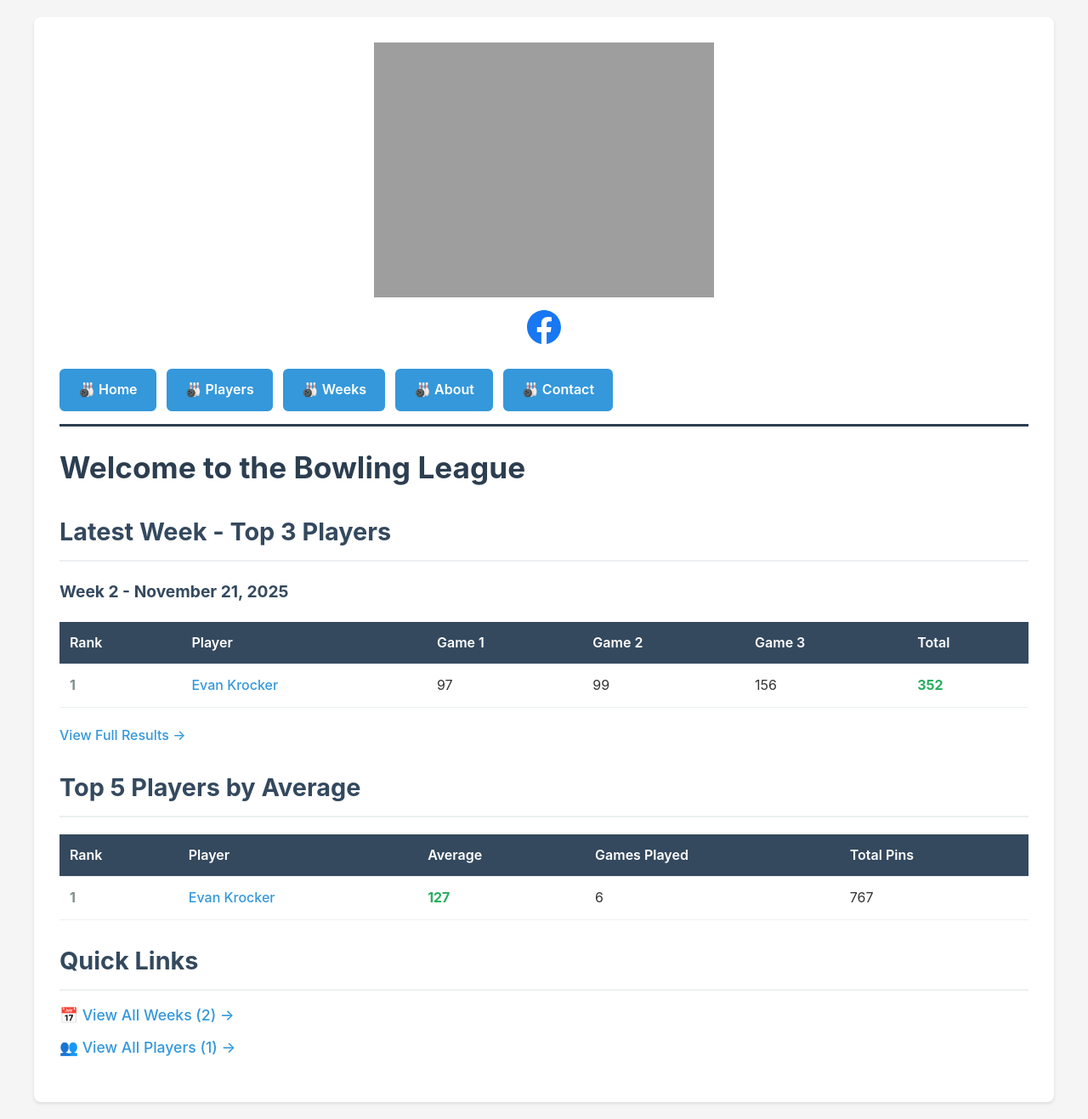
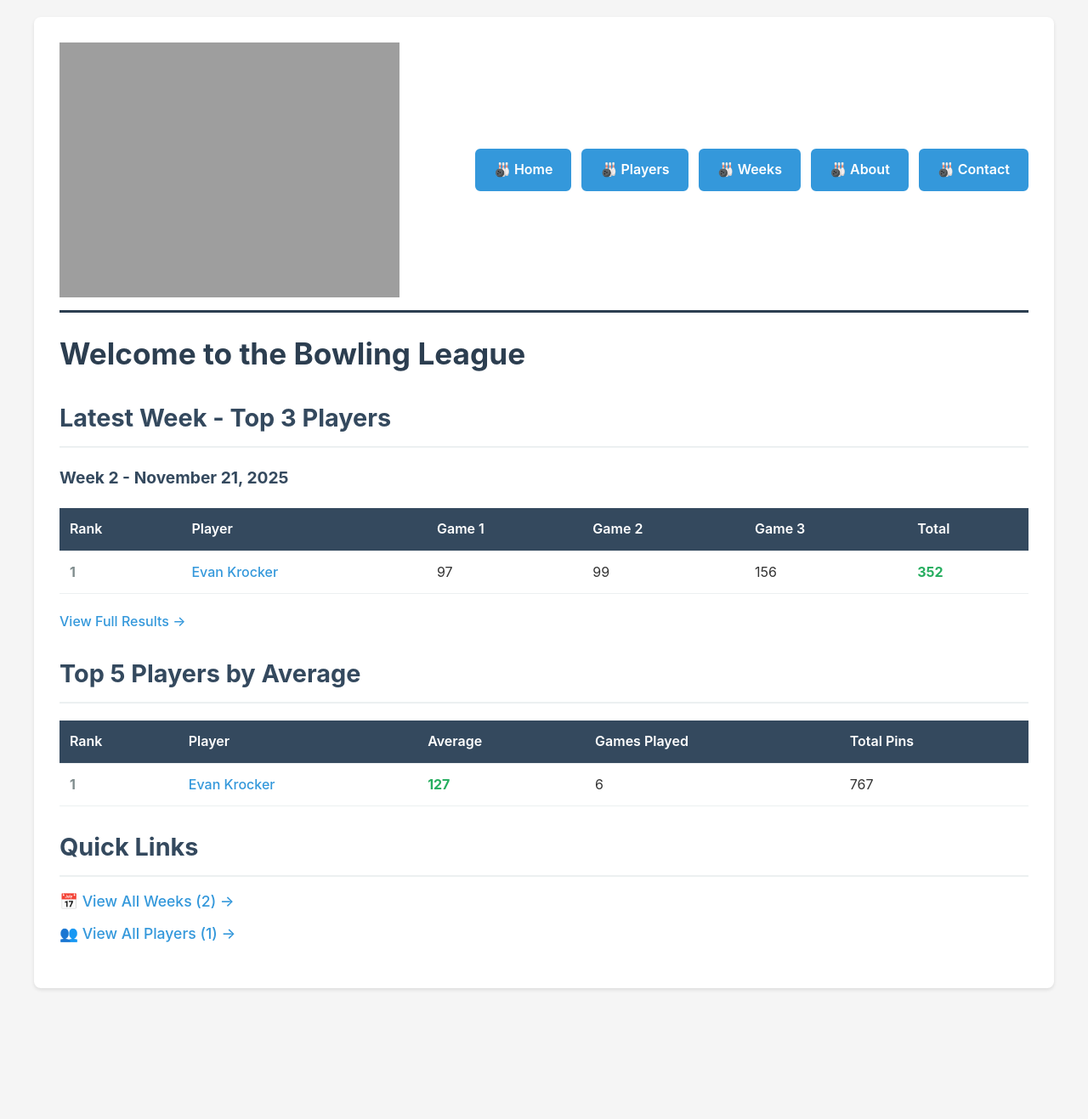
Before and after one commit to evankrocker/rumbucketbowling, a Jekyll site: the page built from index.html, in a window 1280 px wide. Shown: the whole page at 85% size. Built offline with Jekyll 4.4.1, drawn with Linux system fonts in a browser that asks for light colours; after the commit the page ends 1183 px from its top, so only the background shows below that.

Commit message:
Redesign header with horizontal layout
Restructured header for better desktop layout:

Header Layout:
- Logo positioned on the left side
- Navigation buttons aligned to the right
- Horizontal flex layout with space-between alignment
- Removed Facebook icon section
- Cleaner, more professional appearance

Desktop Improvements:
- Logo max-width set to 400px for better proportions
- Navigation buttons naturally flow to the right
- Better use of horizontal space
- Gap of 20px between logo and navigation

Mobile Responsiveness:
- Header stacks vertically on mobile (< 600px)
- Logo centered and full-width on mobile
- Navigation buttons centered below logo
- Maintains touch-friendly button sizes
- All elements remain accessible and usable

The new layout provides a more traditional and professional header design while maintaining full mobile compatibility.

```diff
--- a/_layouts/default.html
+++ b/_layouts/default.html
@@ -29,26 +29,15 @@
             border-bottom: 3px solid #2c3e50;
             padding-bottom: 15px;
             margin-bottom: 20px;
+            display: flex;
+            align-items: center;
+            justify-content: space-between;
+            gap: 20px;
         }
         header img {
-            max-width: 100%;
+            max-width: 400px;
             height: auto;
             display: block;
-            margin: 0 auto;
-        }
-        .social-links {
-            text-align: center;
-            margin: 15px 0 10px;
-        }
-        .social-links a {
-            display: inline-block;
-            margin: 0 10px;
-            font-size: 2em;
-            text-decoration: none;
-            transition: transform 0.3s ease;
-        }
-        .social-links a:hover {
-            transform: scale(1.2);
         }
         h1 {
             color: #2c3e50;
@@ -68,10 +57,10 @@
             font-size: 1.2em;
         }
         nav {
-            margin-top: 15px;
             display: flex;
             flex-wrap: wrap;
             gap: 12px;
+            justify-content: flex-end;
         }
         nav a {
             color: white;
@@ -181,6 +170,14 @@
 
         /* Mobile-specific improvements */
         @media (max-width: 599px) {
+            header {
+                flex-direction: column;
+                align-items: stretch;
+            }
+            header img {
+                max-width: 100%;
+                margin: 0 auto 15px;
+            }
             h1 {
                 font-size: 1.5em;
             }
@@ -214,9 +211,6 @@
                 min-width: 90px;
                 max-width: 150px;
             }
-            .social-links a {
-                font-size: 1.5em;
-            }
             .section {
                 margin: 15px 0;
             }
@@ -233,13 +227,6 @@
             <!--<h1><a href="/" style="color: #2c3e50; text-decoration: none;">{{ site.title }}</a></h1>
             <p>{{ site.description }}</p>-->
             <img src="http://rumbucketbowling.net/rumbucket.png" alt="Rum Bucket Bowling League">
-            <div class="social-links">
-                <a href="#" title="Follow us on Facebook" aria-label="Facebook">
-                    <svg width="40" height="40" viewBox="0 0 24 24" fill="#1877F2">
-                        <path d="M24 12.073c0-6.627-5.373-12-12-12s-12 5.373-12 12c0 5.99 4.388 10.954 10.125 11.854v-8.385H7.078v-3.47h3.047V9.43c0-3.007 1.792-4.669 4.533-4.669 1.312 0 2.686.235 2.686.235v2.953H15.83c-1.491 0-1.956.925-1.956 1.874v2.25h3.328l-.532 3.47h-2.796v8.385C19.612 23.027 24 18.062 24 12.073z"/>
-                    </svg>
-                </a>
-            </div>
             <nav>
                 <a href="/">🎳 Home</a>
                 <a href="/players/">🎳 Players</a>
```
